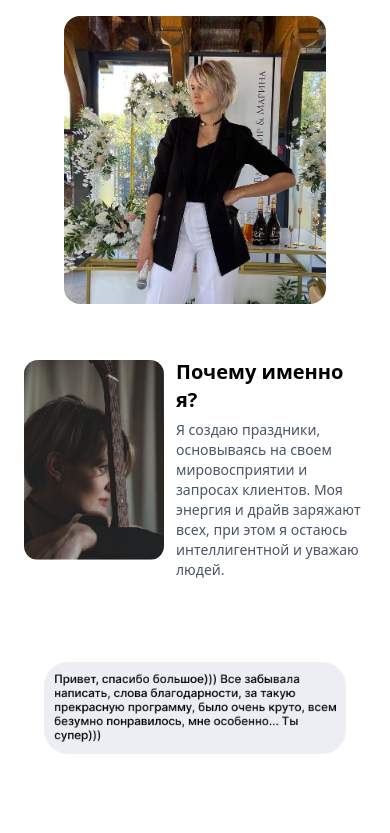
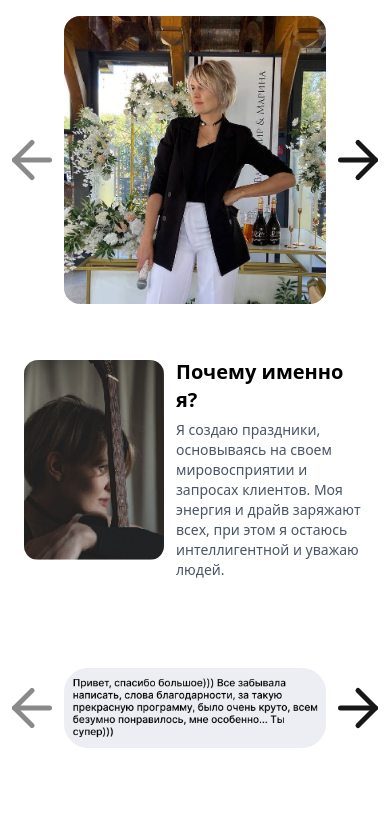
Before and after one commit to Pobos1/myself, a Next.js app: page / in a window 390 px wide. Shown: the part 2020-2853 px from the top of the page. Built offline with nearby package versions, Linux system fonts and the light colour scheme.

Commit message:
стрелки добавил

```diff
--- a/src/app/page.tsx
+++ b/src/app/page.tsx
@@ -178,7 +178,7 @@ export default function Home() {
                 />
               </div>
             </div>
-            <div className="px-5">
+            <div className="px-10">
               <ImageCarouselSecond />
             </div>
           </div>
@@ -189,7 +189,7 @@ export default function Home() {
               <p className="text-4xl  text-black pb-3">Контакты</p>
             </div>
             <ButtonWhite title="VK" link="https://vk.com/id543958430" />
-            <ButtonWhite title="Telegram" link="https://t.me/@ksenkaplet" />
+            <ButtonWhite title="Telegram" link="https://t.me/ksenkaplet" />
           </div>
         </section>
       </div>
--- a/src/components/ui/ImageCarouselSecond.tsx
+++ b/src/components/ui/ImageCarouselSecond.tsx
@@ -36,7 +36,7 @@ export default function ImageCarousel() {
               <CarouselItem key={i}>
                 <div className="flex items-center justify-center h-50">
                   <Image
-                    className="sm:rounded-md rounded-3xl m-auto"
+                    className=" rounded-3xl "
                     src={img.src}
                     alt={img.alt}
                     width={400}
--- a/src/components/ui/carousel.tsx
+++ b/src/components/ui/carousel.tsx
@@ -195,7 +195,7 @@ function CarouselPrevious({
       onClick={scrollPrev}
       {...props}
     >
-      <ArrowLeft className="sm:block hidden size-15" />
+      <ArrowLeft className="size-15" />
       <span className="sr-only">Previous slide</span>
     </Button>
   );
@@ -225,7 +225,7 @@ function CarouselNext({
       onClick={scrollNext}
       {...props}
     >
-      <ArrowRight className="sm:block hidden size-15" />
+      <ArrowRight className=" size-15" />
       <span className="sr-only">Next slide</span>
     </Button>
   );
```
